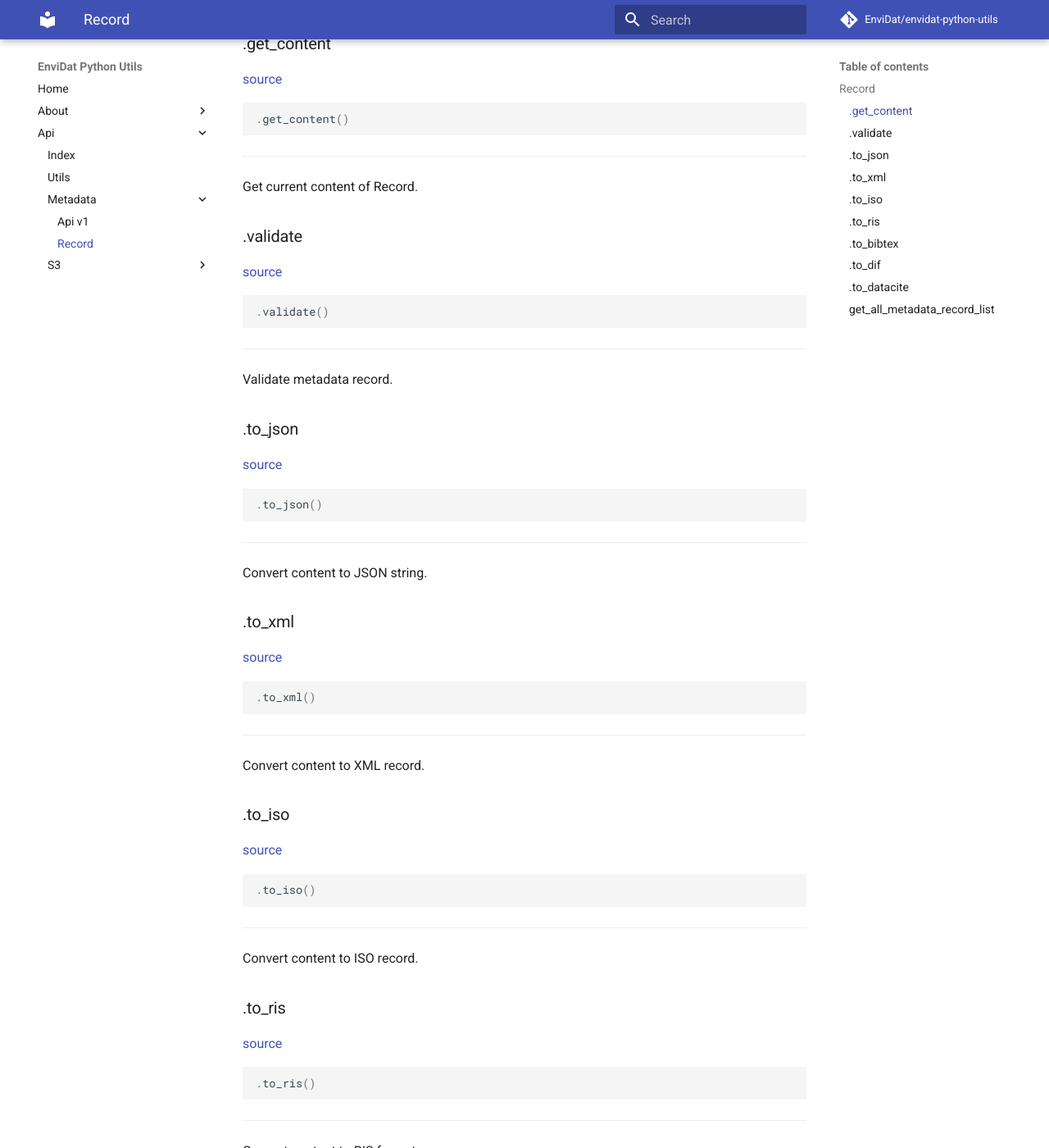
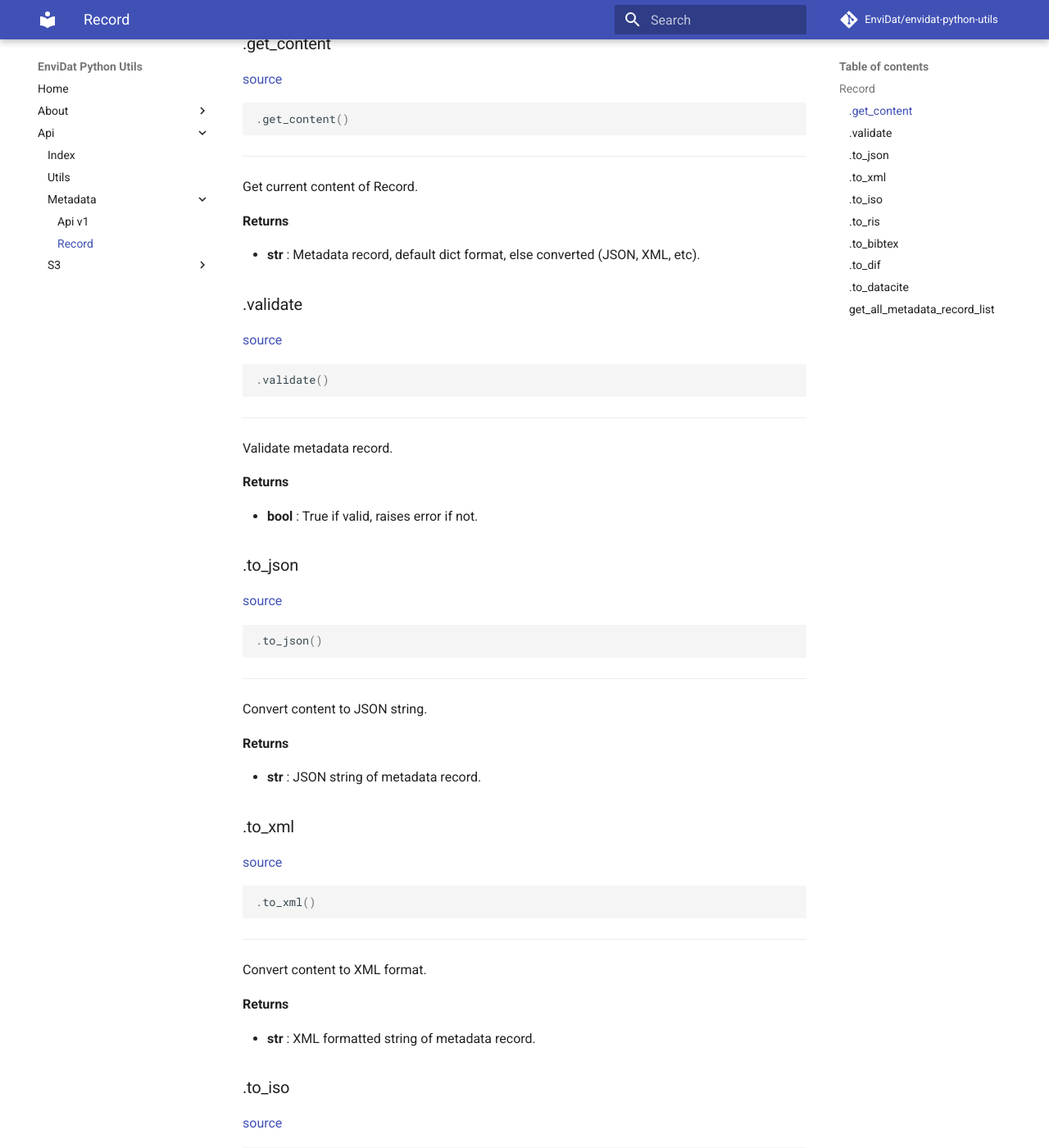
Before and after one commit to EnviDat/envidat-python-utils, an MkDocs documentation site: the page built from docs/docs/api/metadata/record.md, in a window 1280 px wide and 1400 px high, scrolled down 481 px. Shown: the whole window at 82% size. Built offline with MkDocs 1.6.1 and Material for MkDocs 9.7.7, drawn with Linux system fonts in a browser that asks for light colours; comment, search, counter and statistics services are not loaded; some of the changed text lies outside the part shown.

Commit message:
docs: update for mkdocs for Record class

````diff
--- a/docs/docs/api/metadata/record.md
+++ b/docs/docs/api/metadata/record.md
@@ -29,9 +29,13 @@ Class manipulate an EnviDat record in various ways.
 
 Get current content of Record.
 
+**Returns**
+
+- **str** : Metadata record, default dict format, else converted (JSON, XML, etc).
+
 ### .validate
 
-[source](https://github.com/EnviDat/envidat-python-utils/blob/main/../envidat/metadata.py/#L96)
+[source](https://github.com/EnviDat/envidat-python-utils/blob/main/../envidat/metadata.py/#L101)
 
 ```python
 .validate()
@@ -41,9 +45,13 @@ Get current content of Record.
 
 Validate metadata record.
 
+**Returns**
+
+- **bool** : True if valid, raises error if not.
+
 ### .to_json
 
-[source](https://github.com/EnviDat/envidat-python-utils/blob/main/../envidat/metadata.py/#L156)
+[source](https://github.com/EnviDat/envidat-python-utils/blob/main/../envidat/metadata.py/#L166)
 
 ```python
 .to_json()
@@ -53,9 +61,13 @@ Validate metadata record.
 
 Convert content to JSON string.
 
+**Returns**
+
+- **str** : JSON string of metadata record.
+
 ### .to_xml
 
-[source](https://github.com/EnviDat/envidat-python-utils/blob/main/../envidat/metadata.py/#L160)
+[source](https://github.com/EnviDat/envidat-python-utils/blob/main/../envidat/metadata.py/#L175)
 
 ```python
 .to_xml()
@@ -63,11 +75,15 @@ Convert content to JSON string.
 
 ---
 
-Convert content to XML record.
+Convert content to XML format.
+
+**Returns**
+
+- **str** : XML formatted string of metadata record.
 
 ### .to_iso
 
-[source](https://github.com/EnviDat/envidat-python-utils/blob/main/../envidat/metadata.py/#L164)
+[source](https://github.com/EnviDat/envidat-python-utils/blob/main/../envidat/metadata.py/#L184)
 
 ```python
 .to_iso()
@@ -75,11 +91,15 @@ Convert content to XML record.
 
 ---
 
-Convert content to ISO record.
+Convert content to ISO format.
+
+**Returns**
+
+- **str** : ISO formatted string of metadata record.
 
 ### .to_ris
 
-[source](https://github.com/EnviDat/envidat-python-utils/blob/main/../envidat/metadata.py/#L168)
+[source](https://github.com/EnviDat/envidat-python-utils/blob/main/../envidat/metadata.py/#L193)
 
 ```python
 .to_ris()
@@ -89,9 +109,13 @@ Convert content to ISO record.
 
 Convert content to RIS format.
 
+**Returns**
+
+- **str** : RIS formatted string of metadata record.
+
 ### .to_bibtex
 
-[source](https://github.com/EnviDat/envidat-python-utils/blob/main/../envidat/metadata.py/#L172)
+[source](https://github.com/EnviDat/envidat-python-utils/blob/main/../envidat/metadata.py/#L202)
 
 ```python
 .to_bibtex()
@@ -101,9 +125,13 @@ Convert content to RIS format.
 
 Convert content to BibTeX format.
 
+**Returns**
+
+- **str** : BibTeX formatted string of metadata record.
+
 ### .to_dif
 
-[source](https://github.com/EnviDat/envidat-python-utils/blob/main/../envidat/metadata.py/#L176)
+[source](https://github.com/EnviDat/envidat-python-utils/blob/main/../envidat/metadata.py/#L211)
 
 ```python
 .to_dif()
@@ -113,13 +141,17 @@ Convert content to BibTeX format.
 
 Convert content to GCMD DIF 10.2 format.
 
+**Returns**
+
+- **str** : GCMD DIF 10.2 formatted string of metadata record.
+
 ### .to_datacite
 
-[source](https://github.com/EnviDat/envidat-python-utils/blob/main/../envidat/metadata.py/#L180)
+[source](https://github.com/EnviDat/envidat-python-utils/blob/main/../envidat/metadata.py/#L220)
 
 ```python
 .to_datacite(
-   name_doi_map
+   name_doi_map: dict
 )
 ```
 
@@ -127,11 +159,19 @@ Convert content to GCMD DIF 10.2 format.
 
 Convert content to DataCite format.
 
+**Args**
+
+- **name_doi_map** (dict) : Mapping of dataset name to DOI, format name:doi.
+
+**Returns**
+
+- **str** : DataCite formatted string of metadata record.
+
 ---
 
 ### get_all_metadata_record_list
 
-[source](https://github.com/EnviDat/envidat-python-utils/blob/main/../envidat/metadata.py/#L185)
+[source](https://github.com/EnviDat/envidat-python-utils/blob/main/../envidat/metadata.py/#L233)
 
 ```python
 .get_all_metadata_record_list(
````
